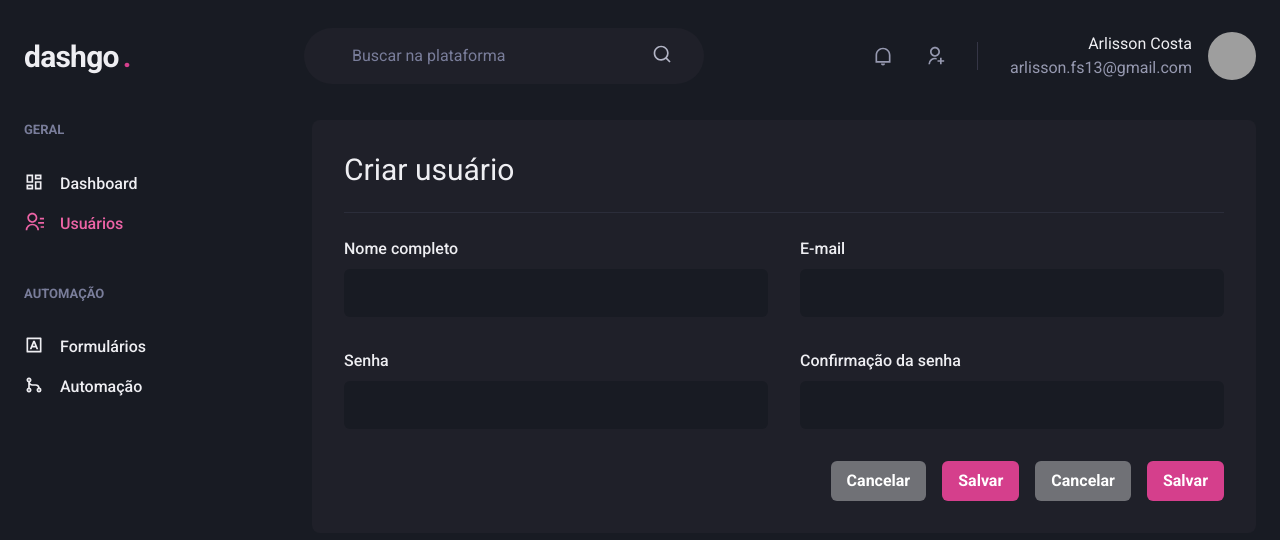
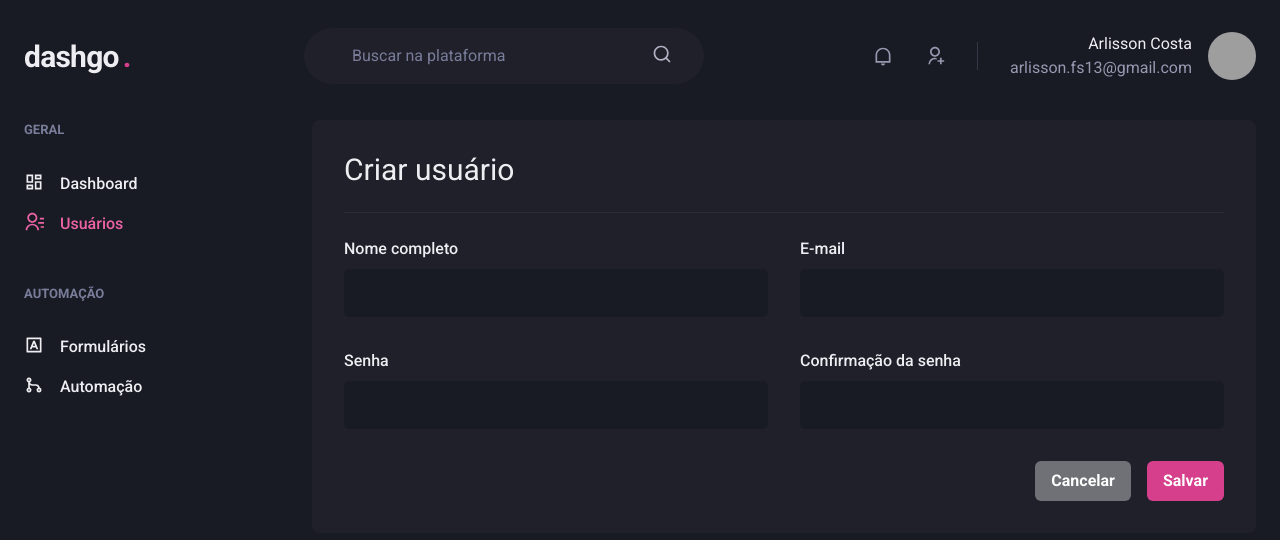
Before and after one commit to ArlissonC/dashgo, a Next.js app: page /users/create in a window 1280 px wide. Shown: the top 540 px of the page. Built offline with nearby package versions, Linux system fonts and the light colour scheme; grey boxes are pictures that could not be loaded.

Commit message:
resolving conflicts

```diff
--- a/src/pages/users/create.tsx
+++ b/src/pages/users/create.tsx
@@ -87,13 +87,8 @@ const CreateUser = () => {
           <Flex mt="8" justify="flex-end">
             <HStack spacing="4">
               <Link href="/users" passHref>
-                <Button as="a" colorScheme="whiteAlpha">
-                  Cancelar
-                </Button>
+                <Button colorScheme="whiteAlpha">Cancelar</Button>
               </Link>
-              <Button colorScheme="pink">Salvar</Button>
-              =======
-              <Button colorScheme="whiteAlpha">Cancelar</Button>
               <Button
                 colorScheme="pink"
                 type="submit"
--- a/src/pages/users/index.tsx
+++ b/src/pages/users/index.tsx
@@ -38,7 +38,6 @@ const UserList = () => {
             </Heading>
             <Link href="/users/create" passHref>
               <Button
-                as="a"
                 size="sm"
                 fontSize="sm"
                 colorScheme="pink"
```
Also changed, not shown: 1 other file (tests, documents, lock files or other folders).
